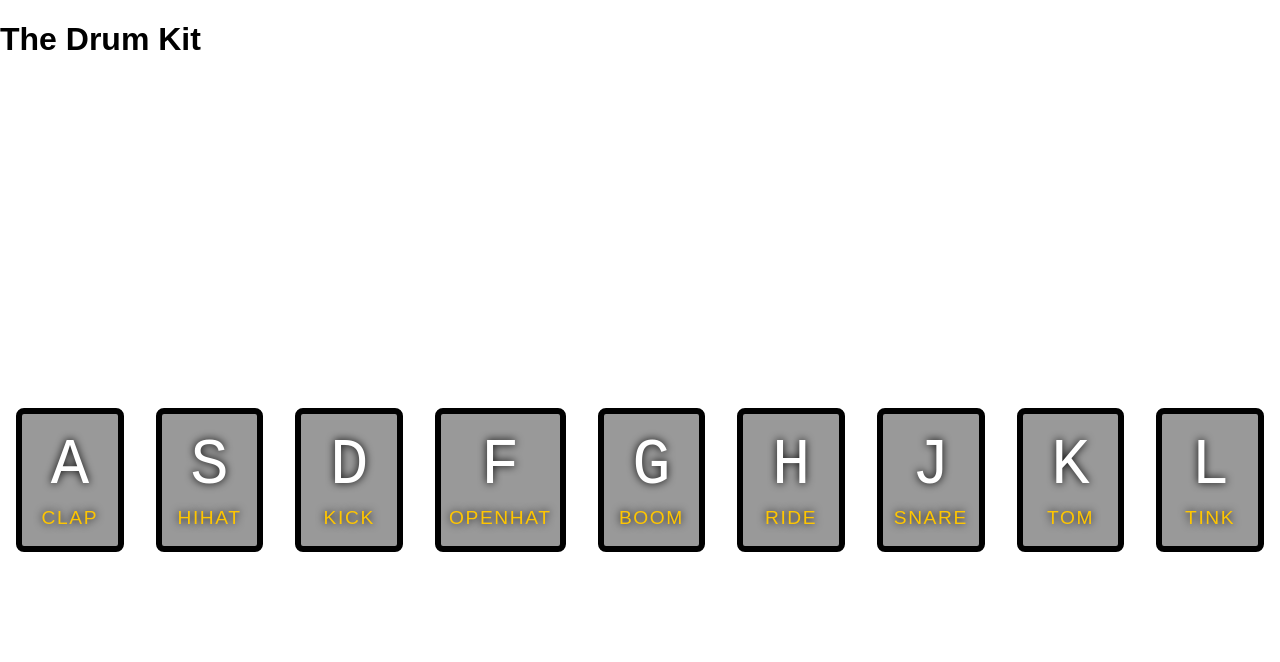
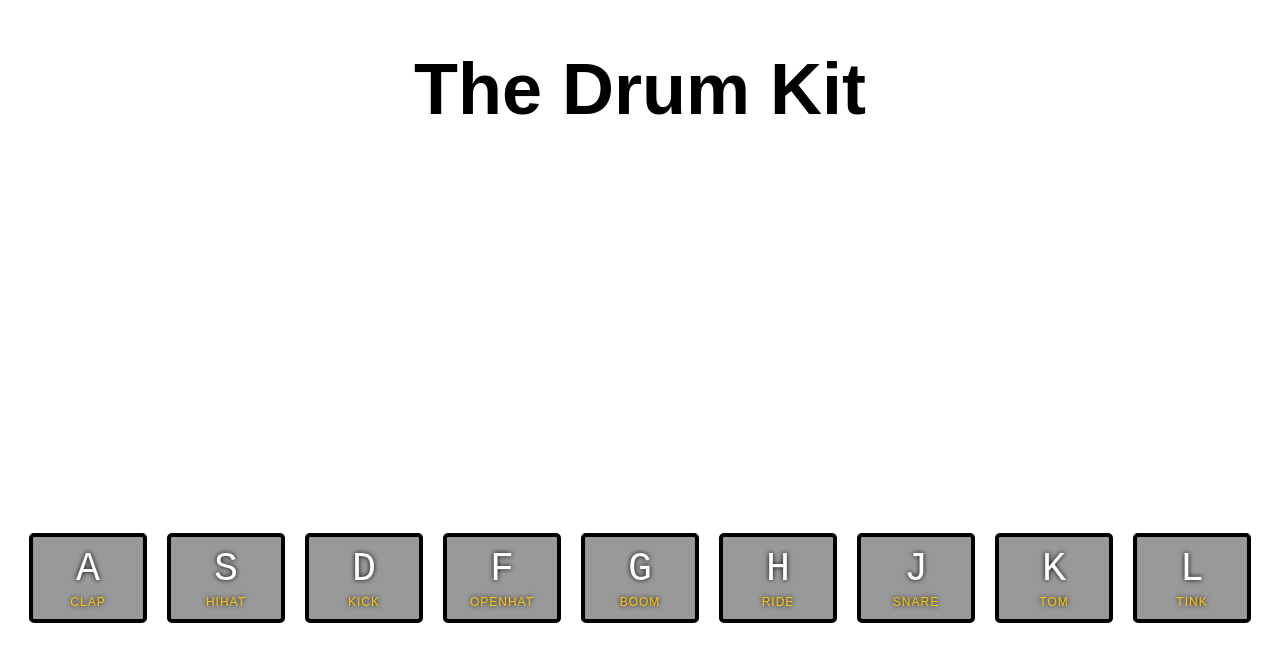
Before and after one commit to Jackdashton/drumkit, a plain HTML site: page index.html in a window 1280 px wide. Drawn offline with Linux system fonts and the light colour scheme.

Commit message:
Finished

```diff
--- a/index.html
+++ b/index.html
@@ -7,7 +7,9 @@
   </head>
 
   <body>
-    <h1>The Drum Kit</h1>
+    <div class="header">
+      <h1>The Drum Kit</h1>
+    </div>
 
     <div class="keys">
       <div data-key="65" class="key">
--- a/main.css
+++ b/main.css
@@ -1,3 +1,6 @@
+html {
+  font-size: 10px;
+}
 
 body,html {
   margin: 0;
@@ -11,6 +14,13 @@ body,html {
   min-height: 100vh;
   align-items: center;
   justify-content: center;
+}
+
+.header {
+  display: flex;
+  justify-content: center;
+  font-size: 36px;
+  font-weight: 500px;
 }
 
 .key {
--- a/main.js
+++ b/main.js
@@ -1,20 +1,20 @@
+function removeTransition(e) {
+  if (e.propertyName !== 'transform') return;
+  e.target.classList.remove('playing');
+}
+
 function playSound(e) {
   const audio = document.querySelector(`audio[data-key="${e.keyCode}"]`); // select something with data-key 65
   const key = document.querySelector(`.key[data-key="${e.keyCode}"]`); // select something with the class 'key'
   console.log(audio);
   if (!audio) return;
+
+  key.classList.add('playing');
   audio.currentTime = 0; // Rewind to the start to allow play repeatedly.
   audio.play();
-  console.log(key);
-  key.classList.add("playing");
-  // transition end event
-}
-function removeTransition(e) {
-  if (e.propertyName !== 'transform') return; // skip if not a transform
-  this.classList.remove('playing');
 }
 
-const keys = document.querySelectorAll('.key');
+const keys = Array.from(document.querySelectorAll('.keys'));
 // Each key gets an event listener added to it, when transition ending we run removeTransition
-keys.forEach(key => key.addEventListener('transitioned', removeTransition));
+keys.forEach(key => key.addEventListener('transitionend', removeTransition));
 window.addEventListener("keydown", playSound);
```
